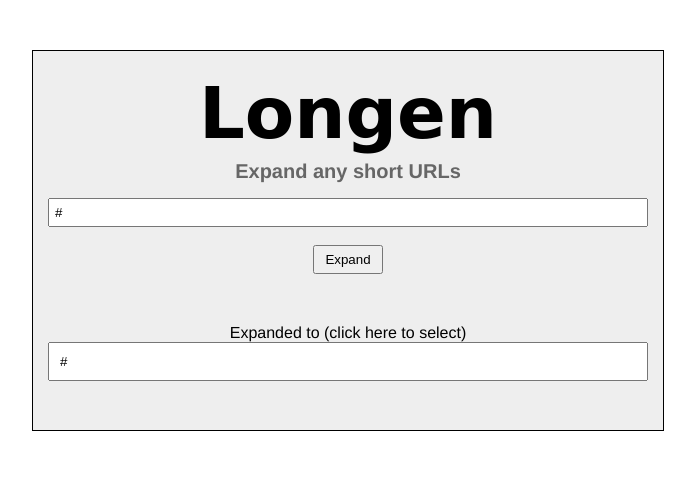
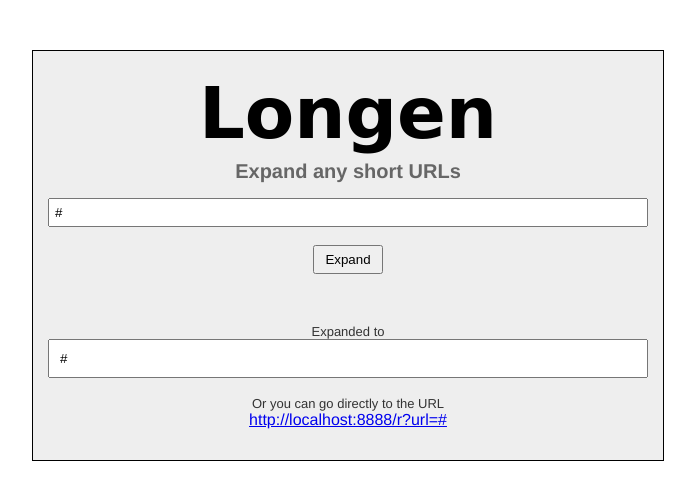
Before and after one commit to cnu/longen, a Python web app: template templates/expanded.html in a window 1280 px wide. Shown: the top 500 px of the page, without its empty margins (292-987 px from the left). Run offline with Jinja, Linux system fonts and the light colour scheme; the template is opened without the code that fills it: most values are stand-ins (such as "Sample title", 1, 10 or a date in 2020); some web fonts are replaced.

Commit message:
Added redirect link

```diff
--- a/static/layout.css
+++ b/static/layout.css
@@ -46,6 +46,7 @@ input.button {
 	padding:5px 10px 5px 10px;
 }
 
-textarea {
-	width:100%;
+label {
+	color:#333;
+	font-size:small;
 }
--- a/templates/expanded.html
+++ b/templates/expanded.html
@@ -14,8 +14,10 @@
       	</form>
       	<br/>
       	<p>
-	      	<label for="actual_url">Expanded to (click here to select)</label><br/>
-	      	<input type="text" name="url" id="actual_url" size="50" value="{{ actual_url }}"/><br /><br/>
+	      	<label for="actual_url">Expanded to</label><br/>
+	      	<input type="text" name="url" id="actual_url" size="50" value="{{ actual_url }}" readonly="readonly"/><br /><br/>
+	      	<label for="redirect_url">Or you can go directly to the URL</label> <br/>
+	      	<a id="redirect_url" href="/r?url={{ short_url }}">http://localhost:8888/r?url={{ short_url }}</a>
       	</p>
       </div>
    </body>
```
